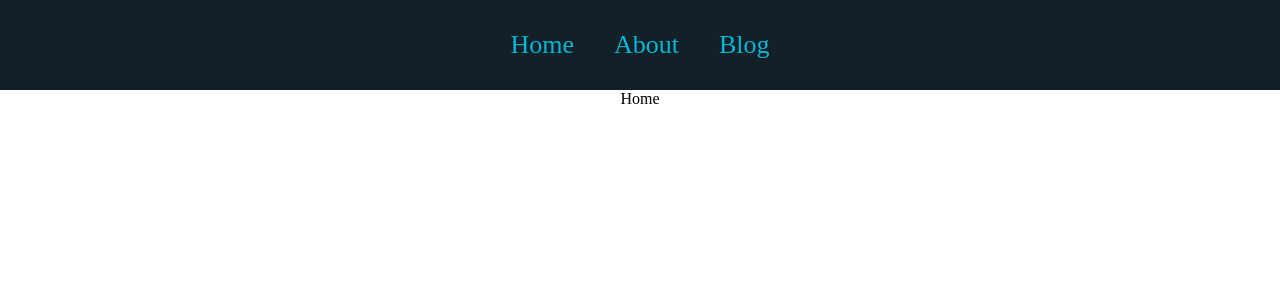
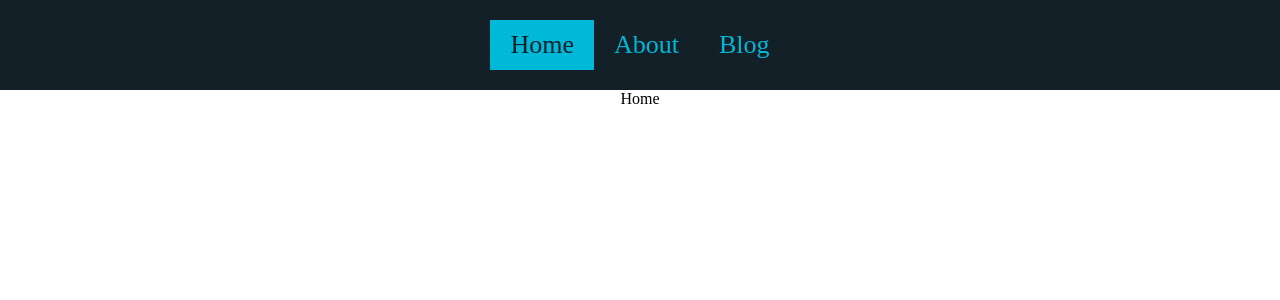
Before and after one commit to RomanAhramenya/react-ts, a React (Vite) app: page / in a window 1280 px wide. Shown: the top 300 px of the page. Built offline with nearby package versions, Linux system fonts and the light colour scheme.

Commit message:
custom-link

```diff
--- /dev/null
+++ b/src/components/layout/CustomLink.tsx
@@ -0,0 +1,24 @@
+import { ReactNode } from "react"
+import { Link, useMatch } from 'react-router-dom'
+import style from './lauout.module.css'
+interface ICustomLinkProps {
+    to: string
+    children: ReactNode
+}
+
+const CustomLink = (props: ICustomLinkProps) => {
+    const { children, to } = props
+
+    const match = useMatch(to)
+
+    const isActive = (): string => {
+        return match ? style.activeLink : ''
+    }
+    return (
+        <Link to={to} className={isActive()}>
+            {children}
+        </Link>
+    )
+}
+
+export default CustomLink
--- a/src/components/layout/Layout.tsx
+++ b/src/components/layout/Layout.tsx
@@ -1,12 +1,13 @@
-import { Link, Outlet } from 'react-router-dom'
+import { NavLink, Outlet } from 'react-router-dom'
 import style from './lauout.module.css'
+import CustomLink from './CustomLink'
 const Layout = () => {
     return (
         <div className={style.wrapper}>
             <header>
-                <Link to='/'>Home</Link>
-                <Link to='/about'>About</Link>
-                <Link to='/blog'>Blog</Link>
+                <CustomLink to='/'>Home</CustomLink>
+                <CustomLink to='/about'>About</CustomLink>
+                <CustomLink to='/blog'>Blog</CustomLink>
             </header>
             <div className={style.outlet}>
                 <Outlet />
--- a/src/components/layout/lauout.module.css
+++ b/src/components/layout/lauout.module.css
@@ -23,3 +23,7 @@ a:hover {
   background-color: rgb(0, 184, 216);
   color: rgb(20, 32, 40);
 }
+.activeLink {
+  background-color: rgb(0, 184, 216);
+  color: rgb(20, 32, 40);
+}
```
Also changed, not shown: src/components/children/CustomButton.tsx (+11 -8 lines).
